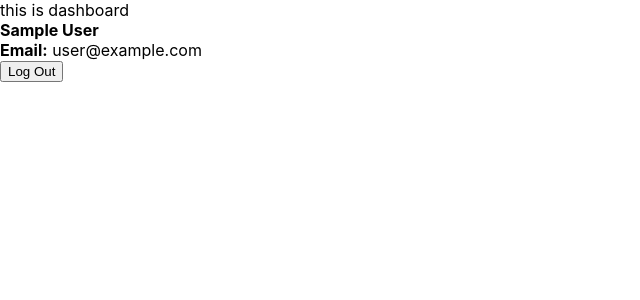
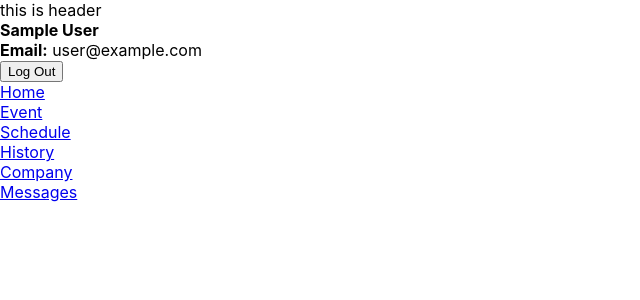
Before and after one commit to RemyaManoharan/class-25-ironside, a React (Create React App) app in the folder frontend/: page / in a window 1280 px wide. Before the commit this address led to /dashboard. Shown: the top 300 px of the page, without its empty margins (0-640 px from the left). Built offline with nearby package versions, Linux system fonts and the light colour scheme; no server answers; sample sign-in values are in the browser's storage.

Commit message:
add basic folders

```diff
--- a/frontend/src/App.tsx
+++ b/frontend/src/App.tsx
@@ -12,6 +12,8 @@ import { AuthProvider } from "./contexts/authContext";
 import ResetPassword from "./pages/password/Reset";
 import Dashboard from "./pages/dashbord/Dashboard";
 import PrivateRoute from "./routes/PrivateRoute";
+import Header from "./pages/header/Header";
+
 const router = createBrowserRouter(
   createRoutesFromElements(
     <React.Fragment>
@@ -19,9 +21,15 @@ const router = createBrowserRouter(
       <Route path="/login" element={<LoginPage />} />
       <Route path="/password" element={<ResetPassword />} />
       <Route
-        path="/dashboard"
-        element={<PrivateRoute component={Dashboard} />}
+        path="/"
+        element={
+          <>
+            <PrivateRoute component={Header} />
+            <PrivateRoute component={Dashboard} />
+          </>
+        }
       />
+
       <Route path="*" element={<Navigate to="/login" />} />
     </React.Fragment>
   )
--- a/frontend/src/pages/dashbord/Dashboard.tsx
+++ b/frontend/src/pages/dashbord/Dashboard.tsx
@@ -1,30 +1,25 @@
-import React, { useContext } from "react";
-import { AuthContext } from "../../contexts/authContext";
-import { useNavigate } from "react-router-dom";
+import { Link } from "react-router-dom";
 
 function Dashbord() {
-  const { logout, currentUser } = useContext(AuthContext);
-
-  const navigate = useNavigate();
-
-  const handleLogout = async () => {
-    try {
-      await logout();
-      navigate("/login");
-    } catch (err) {
-      console.log(err);
-    }
-  };
-
   return (
     <div>
-      <div>this is dashboard</div>
       <div>
-        <strong>{currentUser.displayName}</strong> <br />
-        <strong>Email:</strong> {currentUser.email}
+        <Link to={"/home"}>Home</Link>
       </div>
       <div>
-        <button onClick={handleLogout}>Log Out</button>
+        <Link to={"/event"}>Event</Link>
+      </div>
+      <div>
+        <Link to={"/schedule"}>Schedule</Link>
+      </div>
+      <div>
+        <Link to={"/history"}>History</Link>
+      </div>
+      <div>
+        <Link to={"/company"}>Company</Link>
+      </div>
+      <div>
+        <Link to={"/messages"}>Messages</Link>
       </div>
     </div>
   );
--- /dev/null
+++ b/frontend/src/pages/header/Header.tsx
@@ -0,0 +1,33 @@
+import React, { useContext } from "react";
+import { AuthContext } from "../../contexts/authContext";
+import { useNavigate } from "react-router-dom";
+
+function Header() {
+  const { logout, currentUser } = useContext(AuthContext);
+
+  const navigate = useNavigate();
+
+  const handleLogout = async () => {
+    try {
+      await logout();
+      navigate("/login");
+    } catch (err) {
+      console.log(err);
+    }
+  };
+
+  return (
+    <div>
+      <div>this is header</div>
+      <div>
+        <strong>{currentUser.displayName}</strong> <br />
+        <strong>Email:</strong> {currentUser.email}
+      </div>
+      <div>
+        <button onClick={handleLogout}>Log Out</button>
+      </div>
+    </div>
+  );
+}
+
+export default Header;
--- a/frontend/src/pages/login/Login.tsx
+++ b/frontend/src/pages/login/Login.tsx
@@ -14,7 +14,7 @@ function LoginPage() {
   console.log(currentUser);
   useEffect(() => {
     if (currentUser) {
-      return navigate("/dashboard");
+      return navigate("/");
     }
   }, []);
 
@@ -25,7 +25,7 @@ function LoginPage() {
       setError("");
       setLoading(true);
       await login(email, password);
-      navigate("/dashboard");
+      navigate("/");
     } catch (error) {
       console.error("Error during login:", error);
 
```
Also changed, not shown: frontend/src/pages/company/Company.tsx (added, +9 -0 lines), frontend/src/pages/event/Event.tsx (added, +9 -0 lines), frontend/src/pages/history/History.tsx (added, +9 -0 lines), frontend/src/pages/home/Home.tsx (added, +9 -0 lines), frontend/src/pages/messages/Messages.tsx (added, +9 -0 lines), frontend/src/pages/schedule/Schedule.tsx (added, +9 -0 lines).
